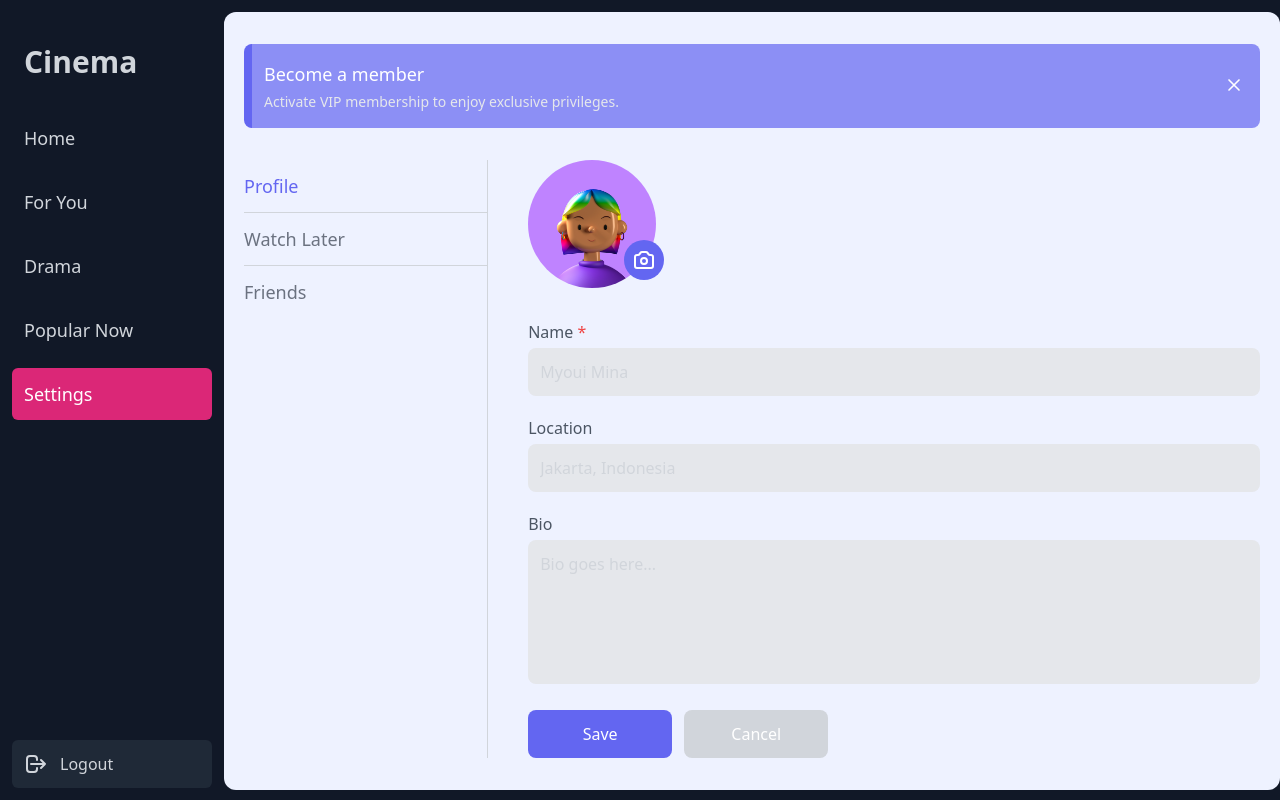
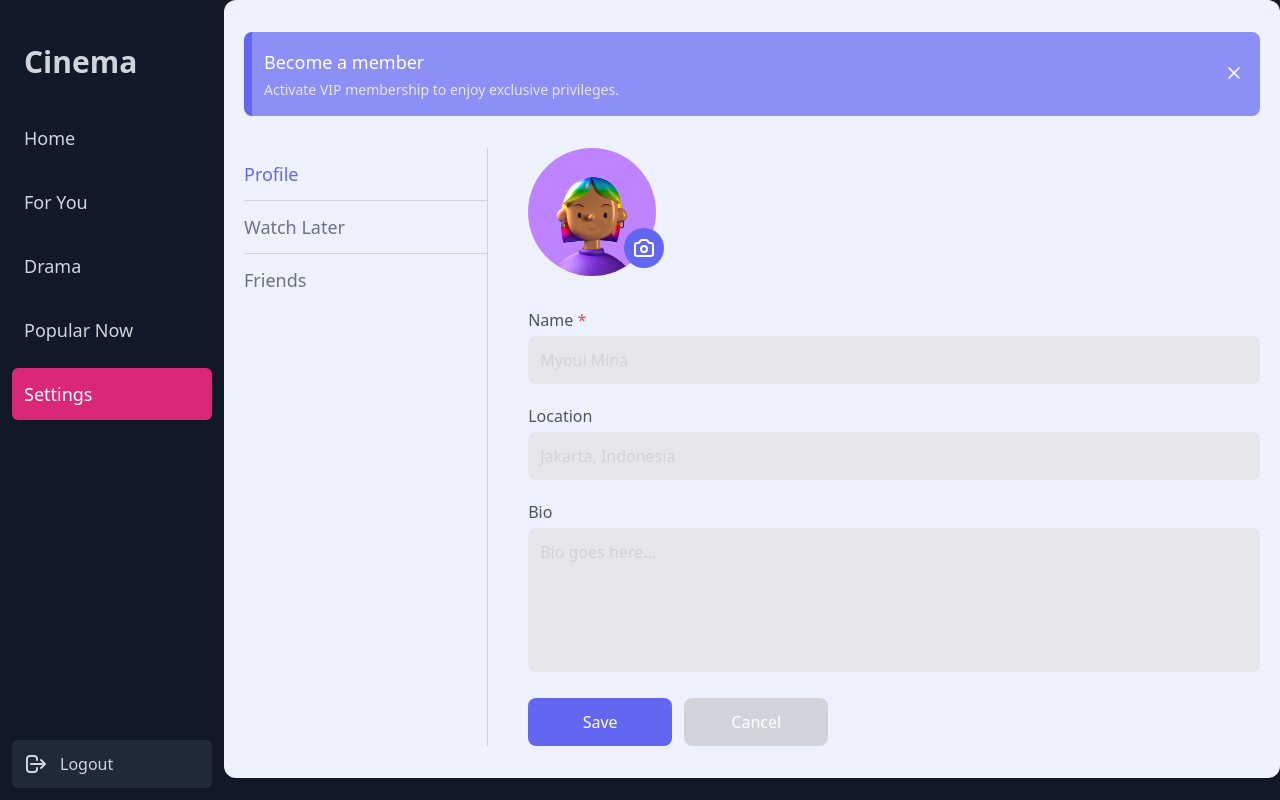
Before and after one commit to cehaaa/cinema, a Vue app: page /settings/profile in a window 1280 px wide. Built offline with nearby package versions, Linux system fonts and the light colour scheme; no server answers.

Commit message:
fix(UI): update new application layout

```diff
--- a/src/App.vue
+++ b/src/App.vue
@@ -5,7 +5,7 @@
     >
       <Sidebar />
     </div>
-    <div class="flex-grow overflow-auto hide-scroll-bar lg:py-3">
+    <div class="flex-grow overflow-auto hide-scroll-bar">
       <router-view />
     </div>
     <div
```
